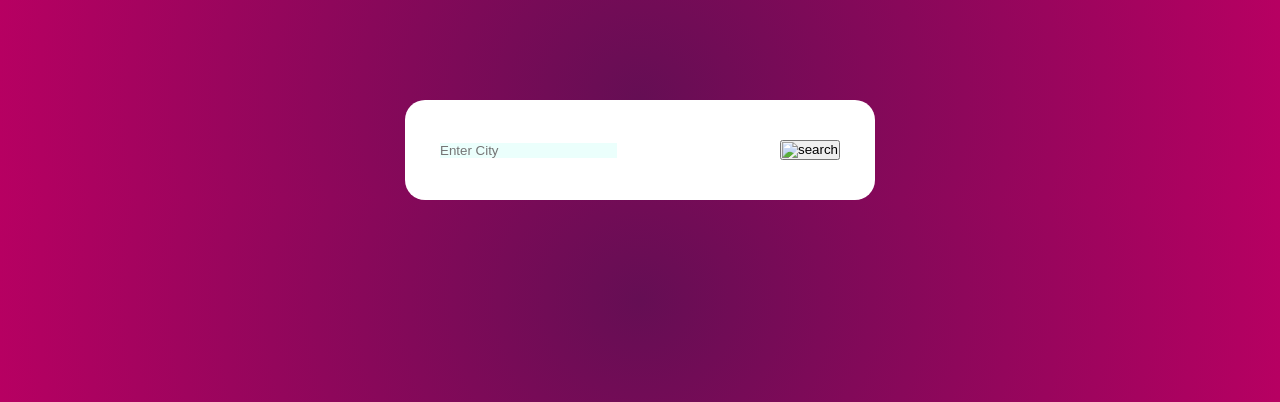
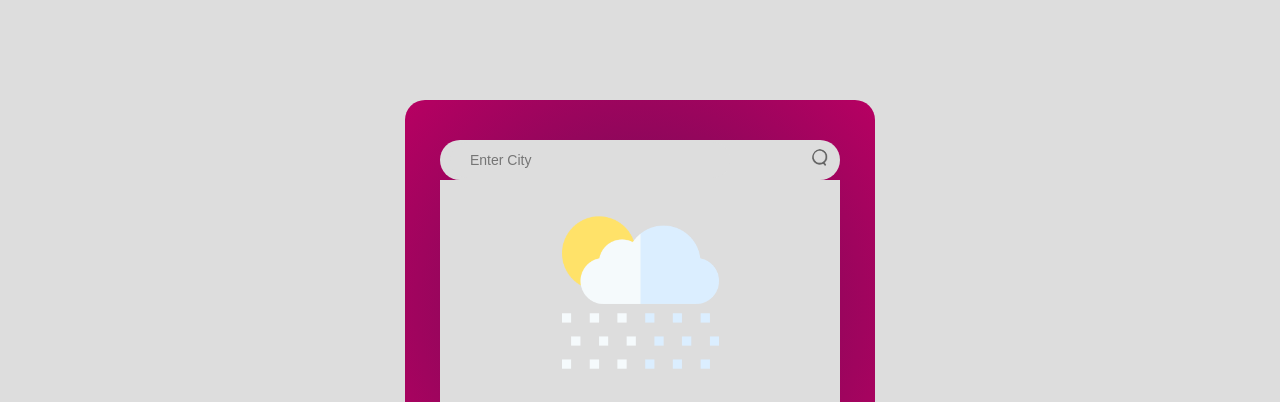
Before and after one commit to MouniaBelkheir/weatherApp, a website built with Vite: page index.html in a window 1280 px wide. Shown: the top 402 px of the page. Built offline with nearby package versions, Linux system fonts and the light colour scheme.

Commit message:
added html tags

```diff
--- a/index.html
+++ b/index.html
@@ -11,8 +11,11 @@
     <div id="app" class="card">
       <div class="search">
         <input type="text" class="search-bar" placeholder="Enter City" v-model="query" @keyup.enter="fetchWeather" spellcheck="false" />
-        <button @click="fetchWeather"><img src=" " alt="search" /></button>
+        <button @click="fetchWeather"><img src="/search.png" alt="search" /></button>
       </div>
+      <div class="weather"><img src="/rain.png" alt="weather" class="weather-icon" />
+        <h1 class="temp">22°C</h1></div>
+        <h2 class="city">New York</h2>
     </div>
     <script type="module" src="/main.js"></script>
   </body>
--- a/style.css
+++ b/style.css
@@ -3,8 +3,9 @@
 	padding: 0;
 	box-sizing: border-box;
 	font-family: "Poppins", sans-serif;
+  background-color: #dddddd;
 }
-body {
+body .card {
 	background: radial-gradient(
 		circle,
 		rgb(5, 3, 46) 0%,
@@ -15,9 +16,7 @@ body {
 .card {
 	width: 90%;
 	max-width: 470px;
-	background: linear-gradient(135deg, rgb(255, 255, 255), rgb(255, 255, 255));
-	color: #fff;
-	margin: 100px auto 0;
+		margin: 100px auto 0;
 	border-radius: 20px;
 	padding: 40px 35px;
 	text-align: center;
@@ -27,9 +26,29 @@ body {
 	display: flex;
 	align-items: center;
 	justify-content: space-between;
+  border-radius: 20px;
 }
 .search input {
 	border: 0;
 	outline: 0;
-	background: #ebfffc;
+  border-radius: 30px;
+  padding: 10px 20px;
+  width: 70%;
+  font-size: 14px;
+  margin-left: 10px;
+
+  }
+.search button {
+  border: 0;
+  outline: 0;
+  background: transparent;
+  border-radius: 50%;
+  width: 40px;
+  height: 40px;
+  cursor: pointer;
 }
+.search button img {
+  width: 16px;
+
+  border-radius: 50%;
+}
```
